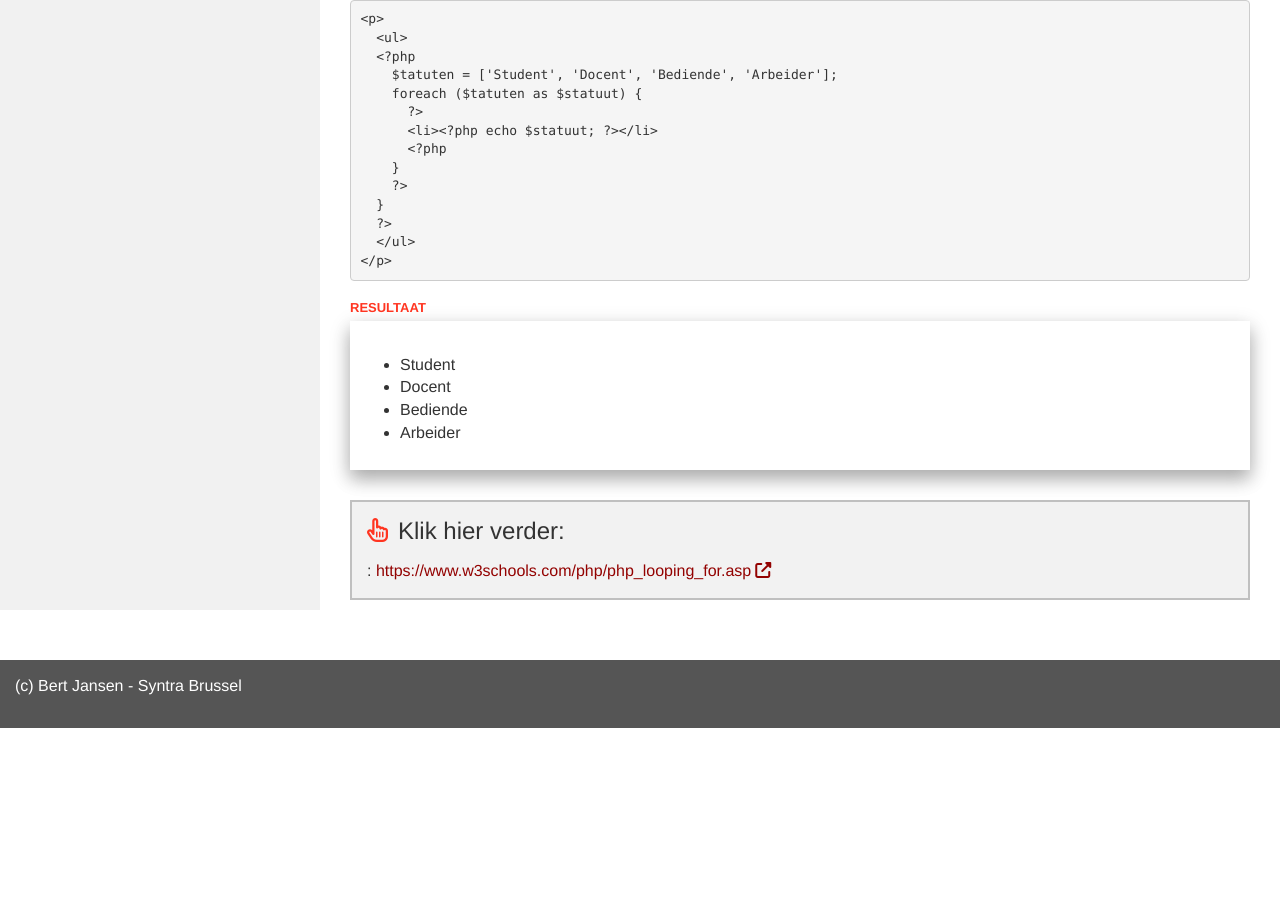
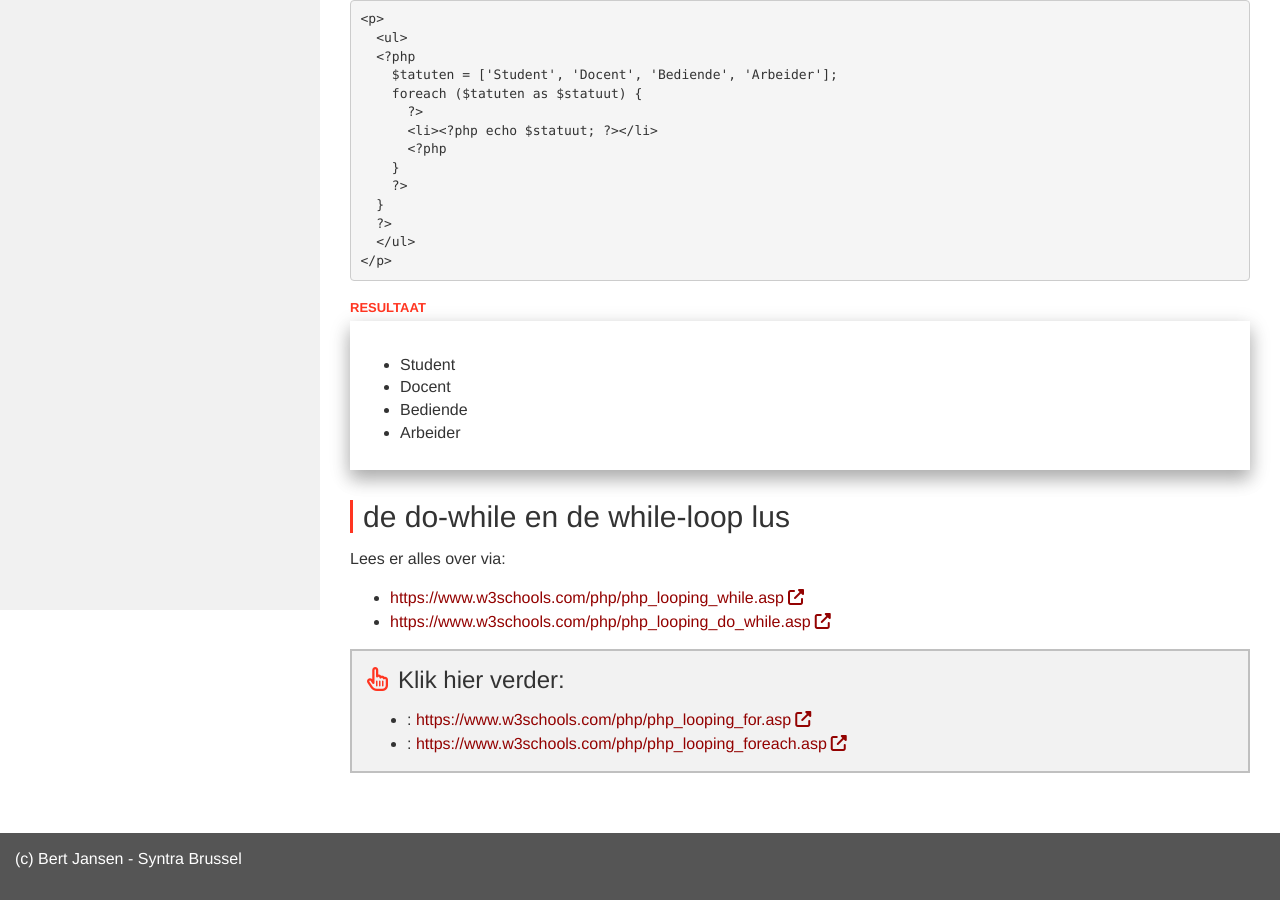
Before and after one commit to Syntra-Brussel/dynamische-webtechnieken, a Jekyll site: the page built from programmeren/lussen.md, in a window 1280 px wide and 900 px high, scrolled down 890 px. Built offline with Jekyll 4.4.1, drawn with Linux system fonts in a browser that asks for light colours; nearby versions of some CDN libraries; a script that is not in the unit is left out; before the commit the page ends 1618 px from its top, so only the background shows below that.

Commit message:
Update lussen.md

```diff
--- a/programmeren/lussen.md
+++ b/programmeren/lussen.md
@@ -5,6 +5,7 @@ url: /programmeren/lussen
 collection: programmeren
 links:
   - url: https://www.w3schools.com/php/php_looping_for.asp
+  - url: https://www.w3schools.com/php/php_looping_foreach.asp
 ---
 ## for-loop
 
@@ -70,3 +71,9 @@ De lus die heel geschikt is om over het aantal elementen in een array te gaan.
     <li>Arbeider</li>
 </ul>
 </div>
+
+## de do-while en de while-loop lus
+
+Lees er alles over via:
+* <a target="_blank" href="https://www.w3schools.com/php/php_looping_while.asp">https://www.w3schools.com/php/php_looping_while.asp</a>
+* <a target="_blank" href="https://www.w3schools.com/php/php_looping_do_while.asp">https://www.w3schools.com/php/php_looping_do_while.asp</a>
```
